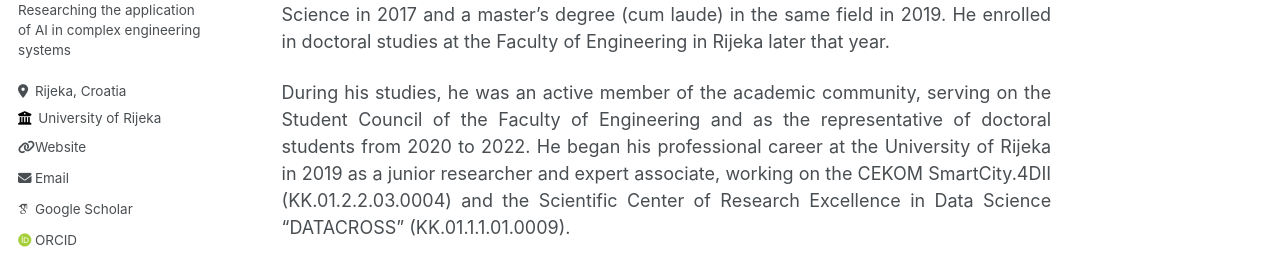
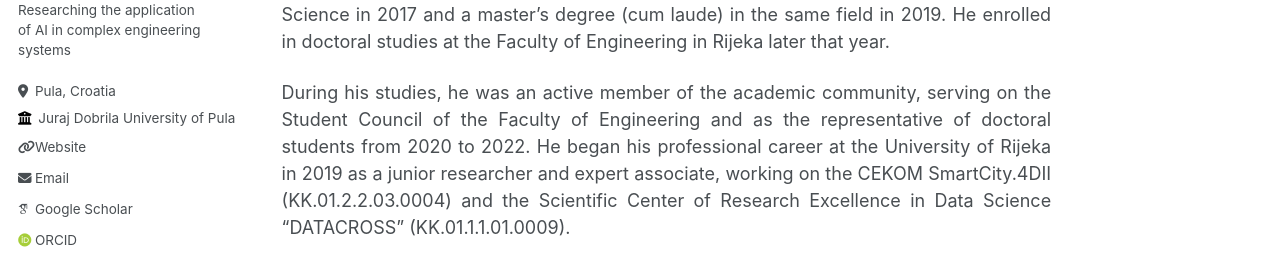
Before and after one commit to ssegota/ssegota.github.io, a Jekyll site: the page built from _pages/about.md, in a window 1280 px wide. Shown: the part 294-557 px from the top of the page. Built offline with Jekyll 4.4.1, drawn with Linux system fonts in a browser that asks for light colours; some web fonts are replaced.

Commit message:
Update personal information in _config.yml

```diff
--- a/_config.yml
+++ b/_config.yml
@@ -25,10 +25,10 @@ author:
   name             : "Sandi Baressi Šegota"
   pronouns         : # example: "she/her"
   bio              : "Researching the application of AI in complex engineering systems"
-  location         : "Rijeka, Croatia"
-  employer         : "University of Rijeka"
-  uri              : "http://portal.uniri.hr/Portfolio/details/4228" # URL
-  email            : "sandi.segota@riteh.uniri.hr"
+  location         : "Pula, Croatia"
+  employer         : "Juraj Dobrila University of Pula"
+  uri              : "https://fipu.unipu.hr/fipu/sandi.baressi_segota" # URL
+  email            : "sandi.baressi.segota@unipu.hr"
 
   # Academic websites
   arxiv            : # URL - Update with the correct link to your profile
```
